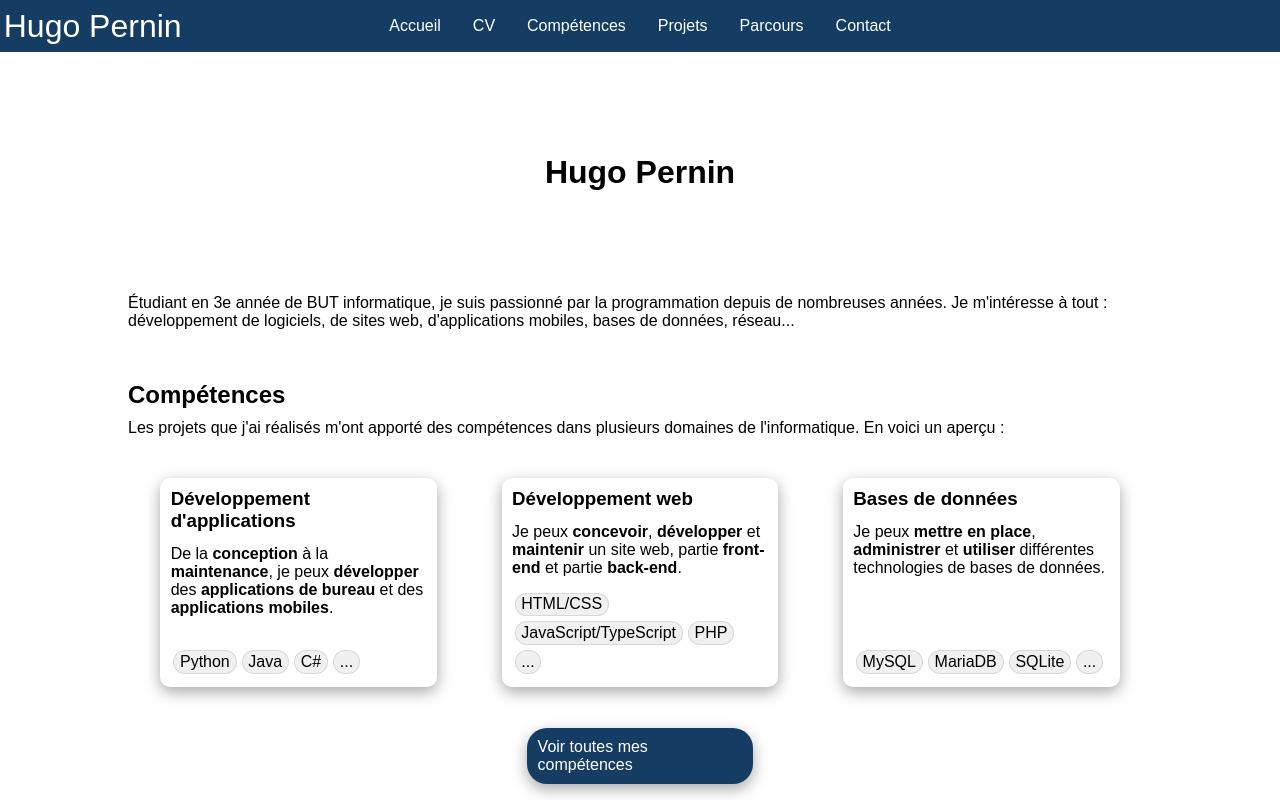
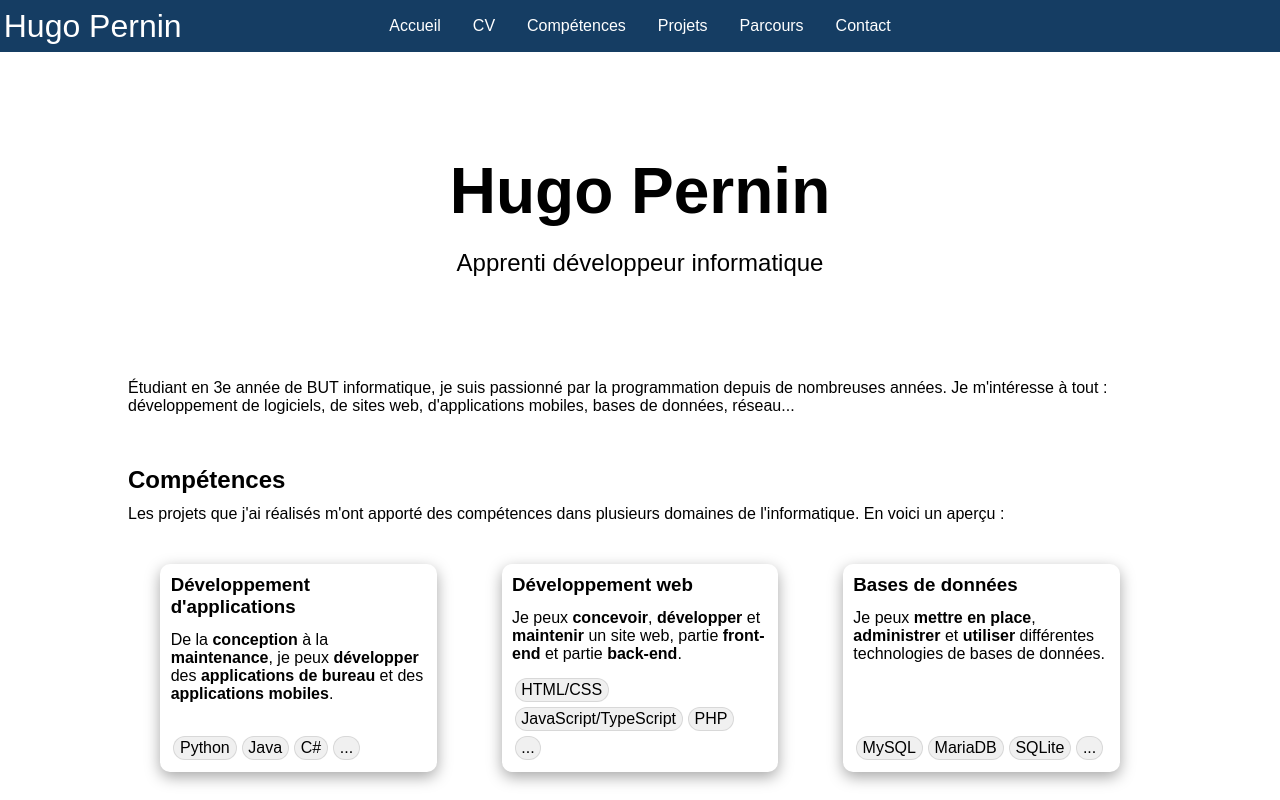
Before and after one commit to Hugo-Pernin/portfolio, a SvelteKit app: page / in a window 1280 px wide. Shown: the top 800 px of the page. Built offline with nearby package versions, Linux system fonts and the light colour scheme.

Commit message:
Add subtitle to home page

```diff
--- a/src/routes/+page.svelte
+++ b/src/routes/+page.svelte
@@ -8,6 +8,7 @@
 
 <div id="index">
 	<h1>Hugo Pernin</h1>
+	<p id="subtitle">Apprenti développeur informatique</p>
 	<p>
 		Étudiant en 3e année de BUT informatique, je suis passionné par la programmation depuis de
 		nombreuses années. Je m'intéresse à tout : développement de logiciels, de sites web,
@@ -126,7 +127,14 @@
 
 <style>
 	#index > h1 {
-		margin: 10% 0;
+		margin: 10% 0 2% 0;
+		font-size: 64px;
+	}
+
+	#index > #subtitle {
+		text-align: center;
+		margin-bottom: 10%;
+		font-size: 24px;
 	}
 
 	#index > h2 {
```
